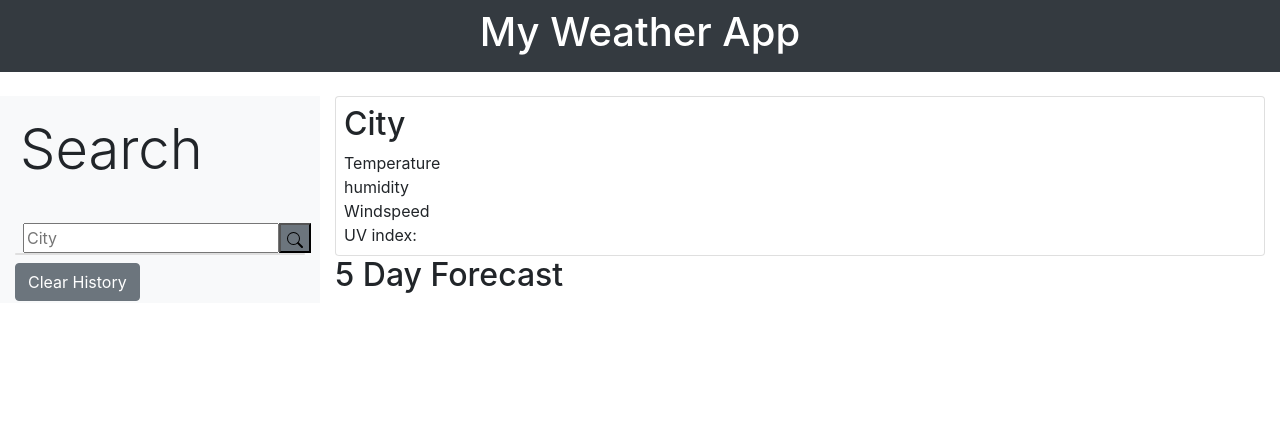
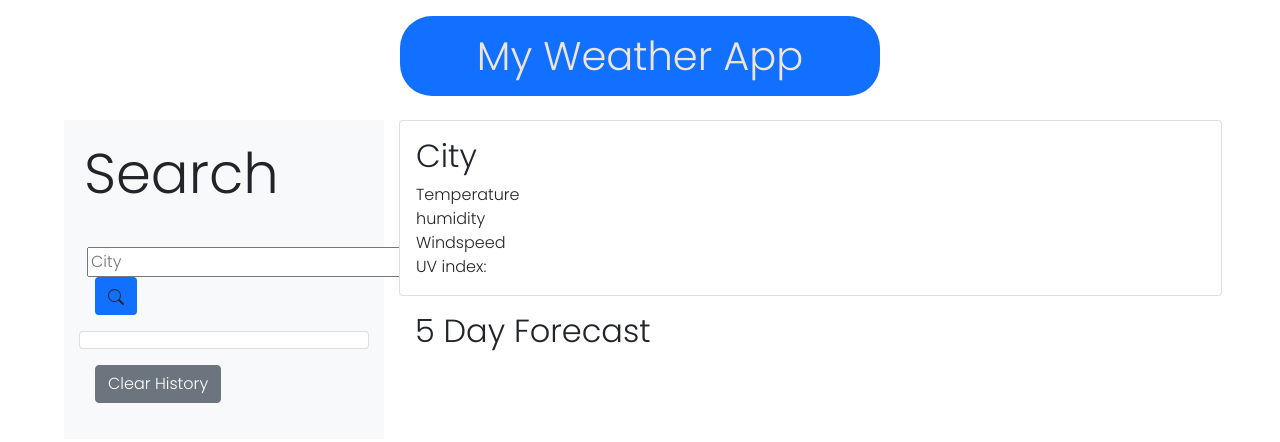
Before and after one commit to IvanTorresMia/My-Weather-app-Ivan, a plain HTML site: page index.html in a window 1280 px wide. Drawn offline with nearby package versions, Linux system fonts and the light colour scheme.

Commit message:
new css for entire project

```diff
--- a/index.html
+++ b/index.html
@@ -23,10 +23,10 @@
     <script src="https://cdnjs.cloudflare.com/ajax/libs/jquery/3.2.1/jquery.min.js"></script>
 
     <!-- Header -->
-    <header class="bg-dark p-2 container-fluid">
+    <header class="container-fluid">
       <div class="row">
         <div class="col-lg text-center">
-          <h1 class="text-white">My Weather App</h1>
+          <h1 class="">My Weather App</h1>
         </div>
       </div>
     </header>
@@ -35,43 +35,45 @@
       <div class="row">
 
         <!-- This is the Search section -->
-        <div class="col-3 searchBar bg-light mt-4">
+        <div class="col-3 search-container bg-light">
             <h3 class="row card-title card-body">
            <label for="Search Bar" class="display-4">Search</label>
             </h3>
-           <div class="row ml-2">
+           <div class="search row ml-2">
             <input type="text" placeholder="City" id="input">
-            <button class="bg-secondary searchBtn" id="searchBtn">
+            <button class="btn searchBtn" id="searchBtn">
                 <svg width="1em" height="1em" viewBox="0 0 16 16" class="bi bi-search" fill="currentColor" xmlns="http://www.w3.org/2000/svg">
                     <path fill-rule="evenodd" d="M10.442 10.442a1 1 0 0 1 1.415 0l3.85 3.85a1 1 0 0 1-1.414 1.415l-3.85-3.85a1 1 0 0 1 0-1.415z"/>
                     <path fill-rule="evenodd" d="M6.5 12a5.5 5.5 0 1 0 0-11 5.5 5.5 0 0 0 0 11zM13 6.5a6.5 6.5 0 1 1-13 0 6.5 6.5 0 0 1 13 0z"/>
                   </svg>
             </button>
         </div>
-        <div class="card mx-auto ml-2 searchHistory" id="searchHistory">
+        <div class="card search-history" id="searchHistory">
             <!-- search history here -->
         </div>
-        <button class="btn btn-secondary mx-auto mt-2 clearBtn">
+        <button class="btn btn-secondary clearBtn">
           <!-- Clear Button Here -->
           Clear History
         </button>
         </div>
 
-        <!--  -->
-        <div class="col-9 mt-4">
-            <div class="row card p-2 mx-auto">
+        <!--  weather section  -->
+        <div class="col-8 weather-container">
+            <div class="row current-weather card mx-auto">
                 <h2 class="cityName">City</h2>
                 <div class="temp">Temperature</div>
                 <div class="humidity">humidity</div>
                 <div class="windSpeed">Windspeed</div>
                 <div>UV index:<span class="uvIndex"></span></div>
             </div>
+            <div class="fiveday-wrapper">
             <div class="row mx-auto">
                 <h2>5 Day Forecast</h2>
             </div>
             <div class="row card-deck img-fluid mx-auto fiveDayCon">
 
             </div>
+          </div>
         </div>
 
       </div>
--- a/script.js
+++ b/script.js
@@ -11,9 +11,9 @@ let currentDate = moment().format(" (dddd, MMMM Do YYYY)");
 
 // Event handlers
 $(".searchBtn").on("click", search);
-$(document).on("click", ".cityWeather", city);
+$(document).on("click", ".city-button", city);
 $(".clearBtn").on("click", clearHistory);
-$(".removeBtn").on("click", removeCity);
+// $(".removeBtn").on("click", removeCity);
 
 // Functions start here.
 // =======================
@@ -41,36 +41,36 @@ function city() {
 // Function to render the Buttons once City is searched.
 // Add a delete button for each button.
 function renderBtn() {
-  let searchHistory = $(".searchHistory");
+  let searchHistory = $(".search-history");
   searchHistory.empty();
   for (let i = 0; i < btnArr.length; i++) {
     let historyBtn = $("<button>").addClass(
-      "btn btn-secondary mt-2 cityWeather"
+      "btn city-button"
     );
-    let removeBtn = $("<button>").addClass("btn btn-danger mt-2 removeBtn");
+    // let removeBtn = $("<button>").addClass("btn btn-danger mt-2 removeBtn");
     let cityName = btnArr[i];
     historyBtn.text(cityName);
-    removeBtn.text("Delete");
+    // removeBtn.text("Delete");
     searchHistory.append(historyBtn);
-    searchHistory.append(removeBtn);
+    // searchHistory.append(removeBtn);
   }
 }
 
-function removeCity(event) {
-  // event.preventDefault();
+// function removeCity(event) {
+//   event.preventDefault();
 
-  console.log(this.previousElementSibling);
+//   console.log(this.previousElementSibling);
 
-  for (i = 0; i < btnArr.length; i++) {
-    if (this.previousElementSibling.innerHTML == btnArr[i]) {
-      btnArr.splice(btnArr[i], 1);
-    }
-  }
-  let searchHistory = $(".searchHistory");
-  searchHistory.innerHTML = "";
-  localStorage.setItem("history", JSON.stringify(btnArr));
-  renderBtn(btnArr);
-}
+//   for (i = 0; i < btnArr.length; i++) {
+//     if (this.previousElementSibling.innerHTML == btnArr[i]) {
+//       btnArr.splice(btnArr[i], 1);
+//     }
+//   }
+//   let searchHistory = $(".searchHistory");
+//   searchHistory.innerHTML = "";
+//   localStorage.setItem("history", JSON.stringify(btnArr));
+//   renderBtn(btnArr);
+// }
 
 function currentWeather(cityName) {
   let queryURL =
--- a/style.css
+++ b/style.css
@@ -1,15 +1,70 @@
-/* History Container */
-/* #searchHistory {
-    display: flex;
-    flex-direction: row;
-    text-align: center;
-} */
+@import url('https://fonts.googleapis.com/css2?family=Poppins:wght@300&display=swap');
 
-.cityWeather {
-    width: 100px;
+body {
+    font-family: 'Poppins', sans-serif;
 }
 
-.removeBtn {
-    width: 75px;
-   margin-left: 10px;
+/* nav */
+
+header {
+    padding-top: 1rem;
+    padding-bottom: 1rem;
+    align-items: center;
 }
+
+header h1 {
+    background-color: #1170FF;
+    color: #EDE6D6;
+    padding: 1rem;
+    width: 30rem;
+    border-radius: 2rem;
+    margin-left: auto;
+    margin-right: auto;
+}
+
+/* search section */
+
+.search-container {
+    margin-left: 4rem
+}
+
+
+.search {
+    margin-bottom: 1rem;
+}
+
+.search button {
+    background-color: #1170FF;
+    margin-left: 0.5rem;
+}
+
+.search-history {
+    padding: 0.5rem;
+}
+
+.city-button {
+    max-width: 8rem;
+    background-color: #1170FF;
+    color: #EDE6D6;
+    margin: 0.23rem
+}
+
+.clearBtn {
+    margin: 1rem;
+    margin-right: 0 auto;
+}
+
+
+/* weather section */
+
+.weather-container {
+    margin-bottom: 4rem;
+}
+
+.current-weather {
+    padding: 1rem;
+}
+
+.fiveday-wrapper {
+    padding: 1rem;
+}
```
